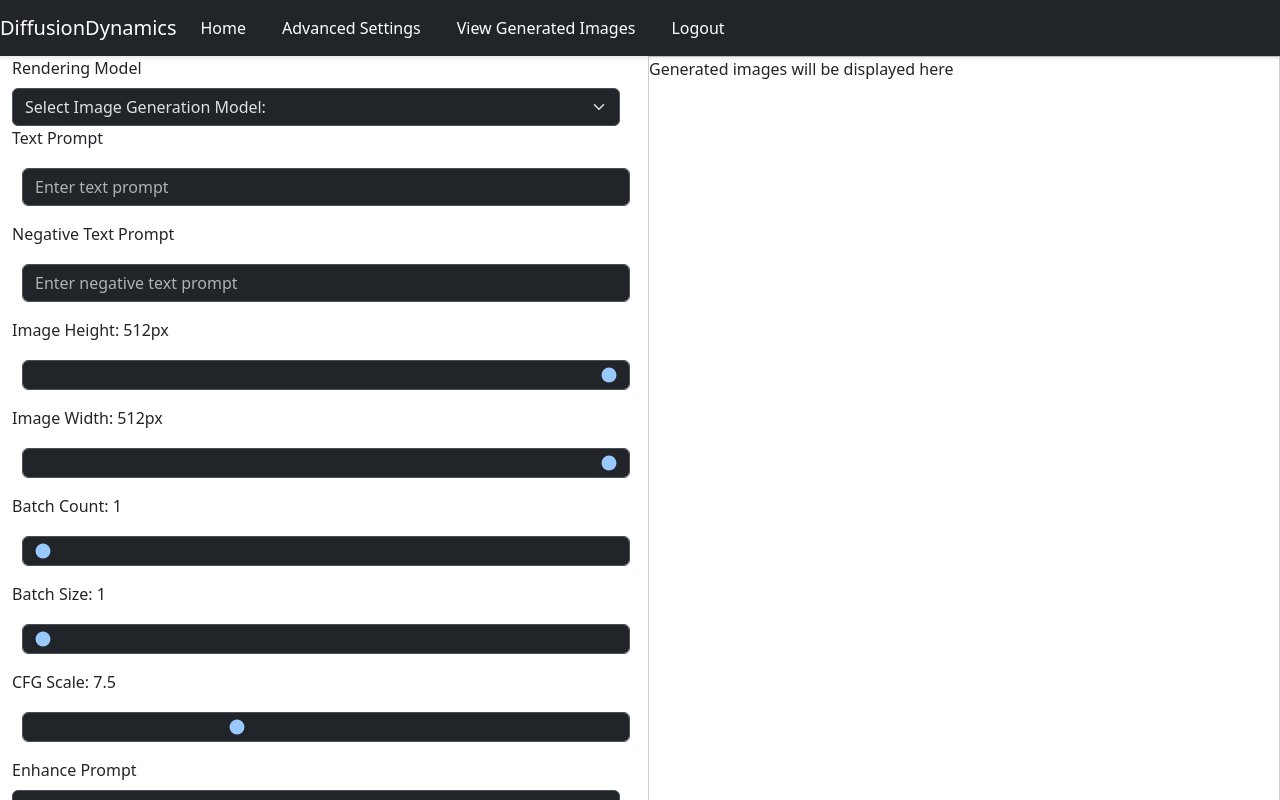
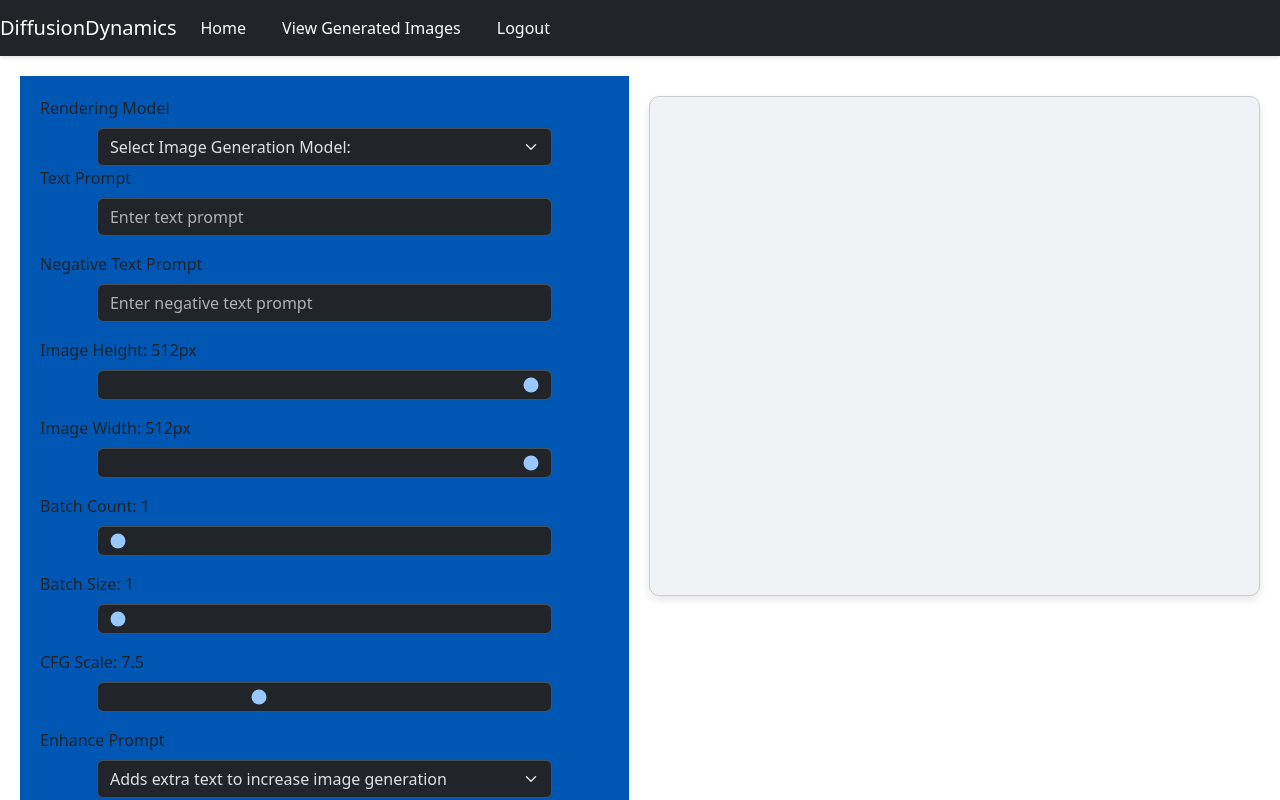
Before and after one commit to tylerpiercey/Stable-Diffusion-Demonstration-, a React (Create React App) app in the folder Frontend/: page / in a window 1280 px wide. Shown: the top 800 px of the page. Built offline with nearby package versions, Linux system fonts and the light colour scheme.

Commit message:
controlpanel CSS, fixed image display location.

```diff
--- a/Frontend/src/App.css
+++ b/Frontend/src/App.css
@@ -44,13 +44,27 @@
 }
 
 .app-content {
-  display: grid;
-  grid-template-columns: 1fr 1fr;
-  gap: 1rem;
+  display: flex;
+  justify-content: center;
+  align-items: start;
+  gap: 20px;
+  padding: 20px;
+}
+
+.app-content > * {
+  flex-basis: 0;
+  flex-grow: 1;
+  max-width: 100%;
+}
+
+.ControlPanel, .ImageDisplay {
+  display: flex;
+  flex-direction: column;
+  flex: 1;
 }
 
 @media (max-width: 768px) {
   .app-content {
-    grid-template-columns: 1fr;
+    flex-direction: column;
   }
 }
--- a/Frontend/src/App.js
+++ b/Frontend/src/App.js
@@ -1,30 +1,30 @@
-import React from "react";
+import React, { useState } from 'react';
 import { BrowserRouter as Router, Routes, Route } from 'react-router-dom';
 import { Container } from "react-bootstrap";
 import 'bootstrap/dist/css/bootstrap.min.css';
 import ControlPanel from './components/ControlPanel';
-import AdvancedSettings from './components/AdvancedSettings';
 import ViewGeneratedImages from './components/ViewGeneratedImages';
 import ImageDisplay from './components/ImageDisplay';
 import NavigationBar from './components/NavigationBar';
 import './App.css';
 
 function App() {
+  const [generatedImageUrl, setGeneratedImageUrl] = useState('');
+  const [futureLink, setFutureLink] = useState('');
   return (
     <Router>
       <NavigationBar />
       <div className="app-content">
-        <ControlPanel />
-        <ImageDisplay />
+        {/* Pass the setter functions as props to ControlPanel */}
+        <ControlPanel setGeneratedImageUrl={setGeneratedImageUrl} setFutureLink={setFutureLink} />
+        {/* Pass the state as props to ImageDisplay */}
+        <ImageDisplay generatedImageUrl={generatedImageUrl} futureLink={futureLink} />
       </div>
-      <Container>
-        <Routes>
-          <Route path='/advanced-settings' element={<AdvancedSettings />} />
-          <Route path='/view-generated-images' element={<ViewGeneratedImages />} />
-        </Routes>
-      </Container>
+      {/* ... rest of your routes and container */}
     </Router>
   );
 }
 
+
+
 export default App;
--- a/Frontend/src/components/AdvancedSettings.js
+++ /dev/null
@@ -1,7 +0,0 @@
-import React from 'react';
-
-const AdvancedSettings = () => {
-  return <div>Advanced Settings Page</div>;
-};
-
-export default AdvancedSettings;
--- /dev/null
+++ b/Frontend/src/components/ControlPanel.css
@@ -0,0 +1,40 @@
+.control-panel-container {
+  background-color: #0056b3;
+  padding: 20px;
+}
+
+.form-group {
+  display: flex;
+  flex-direction: column;
+  align-items: center;
+  gap: 10px;
+  width: 100%;
+}
+
+.form-control, .form-select {
+  width: 80%;
+  margin: 0 auto;
+}
+
+.image-display {
+  border: 1px solid #ccc;
+  min-height: 500px;
+  background-color: #e6e6fa;
+  padding: 20px;
+  margin-top: 20px;
+}
+
+.submit-button {
+  background-color: #007bff;
+  border: none;
+  color: white;
+  padding: 10px 20px;
+  margin-top: 20px;
+  cursor: pointer;
+  width: 80%;
+  margin: 10px auto;
+}
+
+.submit-button:hover {
+  background-color: #0056b3;
+}
--- a/Frontend/src/components/ControlPanel.js
+++ b/Frontend/src/components/ControlPanel.js
@@ -2,14 +2,13 @@
 import React, {useState, useEffect} from 'react';
 import {Routes, Route} from 'react-router-dom';
 import axios from "axios";
+import './ControlPanel.css';
+import ImageDisplay from './ImageDisplay';
 
-
-function ControlPanel() {
+function ControlPanel({ setGeneratedImageUrl, setFutureLink }) {
     const [textPrompt, setTextPrompt] = useState('');
     const [negativeTextPrompt, setNegativeTextPrompt] = useState('');
-    const [generatedImageUrl, setGeneratedImageUrl] = useState('');
     const [enhancePrompt, setEnhancedPrompt] = useState()
-    const [futureLink, setFutureLink] = useState()
     const [seed,setSeed] = useState()
     const [inferenceSteps, setInferenceSteps] = useState()
     const [modelId, setModelId] = useState()
@@ -19,8 +18,9 @@
     const [batchSize, setBatchSize] = useState(1);
     const [cfgScale, setCfgScale] = useState(7.5);
 
+
     return (
-        <Container>
+        <Container className="control-panel-container">
             <Form.Group data-bs-theme="dark">
                 <Form.Label>Rendering Model</Form.Label>
                 <Form.Select aria-label='Select' onChange={(e) => setModelId(e.target.value)}>
@@ -125,8 +125,6 @@
             <br/>
             <input type="submit" value="submit" onClick={getData}/>
             <br/>
-            <img src={generatedImageUrl}/>
-            <p >{futureLink}</p>
         </Container>
     );
 
@@ -177,12 +175,13 @@
 
         axios.request(config)
         .then((response) => {
-                console.log((response.data));
+            console.log(response.data);
             if (response.data.status === "success") {
-                    setGeneratedImageUrl(response.data.proxy_links)
-                }
-                else {
-                    setFutureLink(response.data.future_links)
+                // Use the function from props to update the App's state
+                setGeneratedImageUrl(response.data.proxy_links);
+            } else {
+                // Use the function from props to update the App's state
+                setFutureLink(response.data.future_links);
             }
         })
         .catch((error) => {
--- a/Frontend/src/components/ImageDisplay.css
+++ b/Frontend/src/components/ImageDisplay.css
@@ -1,5 +1,21 @@
+.image-display {
+  border: 1px solid #ccc;
+  min-height: 500px;
+  display: flex;
+  align-items: center;
+  justify-content: center;
+  background-color: #f0f2f5;
+  color: #6c757d;
+  font-style: italic;
+  font-size: 1.2em;
+  border-radius: 10px;
+  padding: 20px;
+  box-shadow: 0 4px 8px rgba(0,0,0,0.1);
+  margin-top: 20px;
+  flex-grow: 1;
+}
 
-.image-display {
-    border: 1px solid #ccc;
-    min-height: 500px;
-  }
+.image-display p {
+  margin: 0;
+  flex: 1;
+}
--- a/Frontend/src/components/ImageDisplay.js
+++ b/Frontend/src/components/ImageDisplay.js
@@ -1,11 +1,11 @@
 import React from 'react';
 import './ImageDisplay.css';
 
-const ImageDisplay = () => {
+const ImageDisplay = ({ generatedImageUrl, futureLink }) => {
   return (
     <div className="image-display">
-      {/* Placeholder for generated images */}
-      <p>Generated images will be displayed here</p>
+      {generatedImageUrl && <img src={generatedImageUrl} alt="Generated Content" />}
+      {futureLink && <p>{futureLink}</p>}
     </div>
   );
 };
--- a/Frontend/src/components/NavigationBar.js
+++ b/Frontend/src/components/NavigationBar.js
@@ -13,9 +13,6 @@
           <Nav.Link as={NavLink} to="/" exact>
             Home
           </Nav.Link>
-          <Nav.Link as={NavLink} to="/advanced-settings">
-            Advanced Settings
-          </Nav.Link>
           <Nav.Link as={NavLink} to="/view-generated-images">
             View Generated Images
           </Nav.Link>
```
Lines whose indentation alone changed are shown as unchanged.
